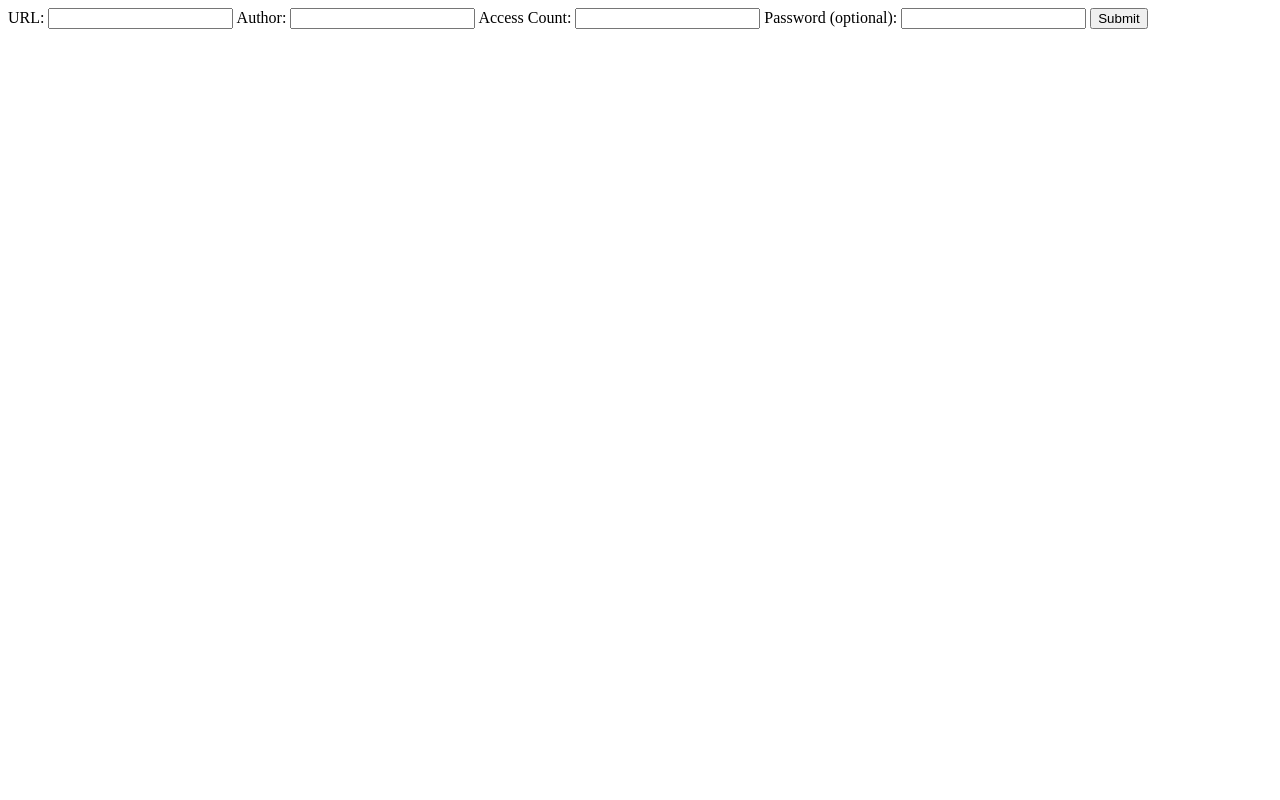
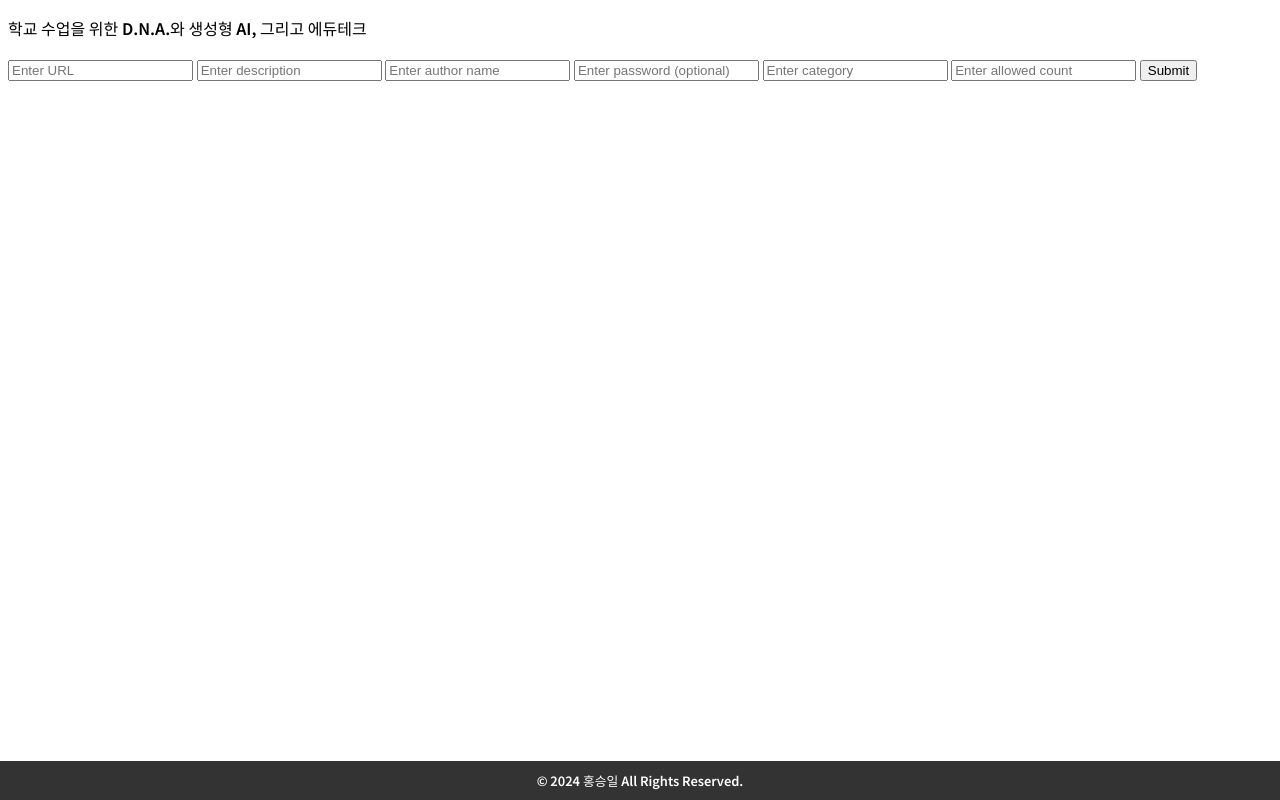
Before and after one commit to revoirb612/share_url, a Flask app: page / in a window 1280 px wide. Run offline with Flask 3, Linux system fonts and the light colour scheme.

Commit message:
Update index.html

```diff
--- a/templates/index.html
+++ b/templates/index.html
@@ -1,22 +1,63 @@
-
 <!DOCTYPE html>
 <html lang="en">
 <head>
     <meta charset="UTF-8">
-    <title>URL Collector</title>
+    <title>하입링크 beta</title>
+    <link rel="preconnect" href="https://fonts.googleapis.com">
+    <link rel="preconnect" href="https://fonts.gstatic.com" crossorigin>
+    <link href="https://fonts.googleapis.com/css2?family=Noto+Sans+KR:wght@600&display=swap" rel="stylesheet">
+    <style>
+        body {
+            font-family: 'Noto Sans KR', sans-serif;
+        }
+        footer {
+            position: fixed;
+            left: 0;
+            bottom: 0;
+            width: 100%;
+            background-color: #333;
+            color: white;
+            text-align: center;
+            padding: 10px 0;
+        }
+        footer p {
+            margin: 0;
+            padding: 0;
+            font-size: 0.8em;
+        }
+    </style>
 </head>
 <body>
-    <form method="post">
-        URL: <input type="text" name="url" required>
-        Author: <input type="text" name="author" required>
-        Access Count: <input type="number" name="access_count" required>
-        Password (optional): <input type="password" name="password">
+    <header>
+        <p>학교 수업을 위한 D.N.A.와 생성형 AI, 그리고 에듀테크</p>
+    </header>
+
+    <form method="POST">
+        <input type="text" name="content" placeholder="Enter URL">
+        <input type="text" name="description" placeholder="Enter description">  <!-- URL 설명 -->
+        <input type="text" name="author" placeholder="Enter author name">
+        <input type="password" name="password" placeholder="Enter password (optional)">  <!-- 패스워드 -->
+        <input type="text" name="category" placeholder="Enter category">
+        <input type="number" name="allowed_count" placeholder="Enter allowed count">
         <input type="submit" value="Submit">
     </form>
+
     <ul>
-        {% for url in urls %}
-            <li>{{ url['url'] }} by {{ url['author'] }} - {{ url['created_at'] }}</li>
+        {% for data in datas %}
+            <li>
+                <a href="{{ url_for('handle_link', id=data.id) }}">{{ data.content }}</a>
+                <p>Description: {{ data.description }}</p>
+                <p>Author: {{ data.author }}</p>
+                <p>Created at: {{ data.created_at }}</p>
+                <p>Category: {{ data.category }}</p>
+                <p>Allowed count: {{ data.allowed_count }}</p>
+                <p>actual count: {{ data.actual_count }}</p>
+            </li>
         {% endfor %}
     </ul>
+
+    <footer>
+        <p>&copy; 2024 홍승일 All Rights Reserved.</p>
+    </footer>
 </body>
 </html>
```
